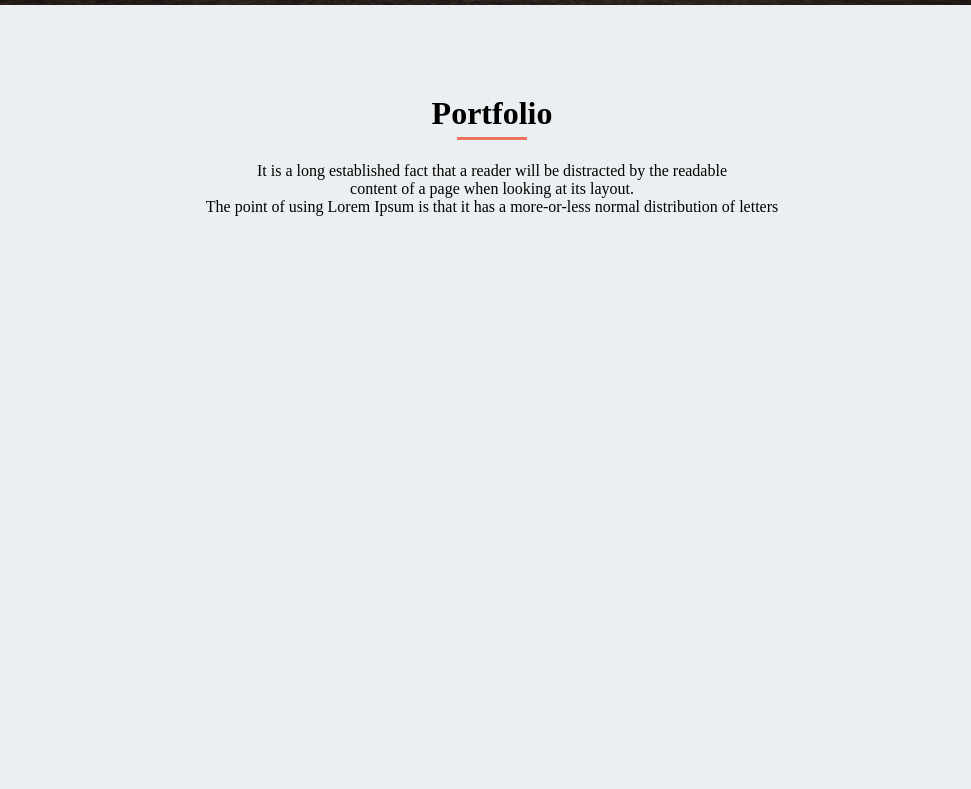
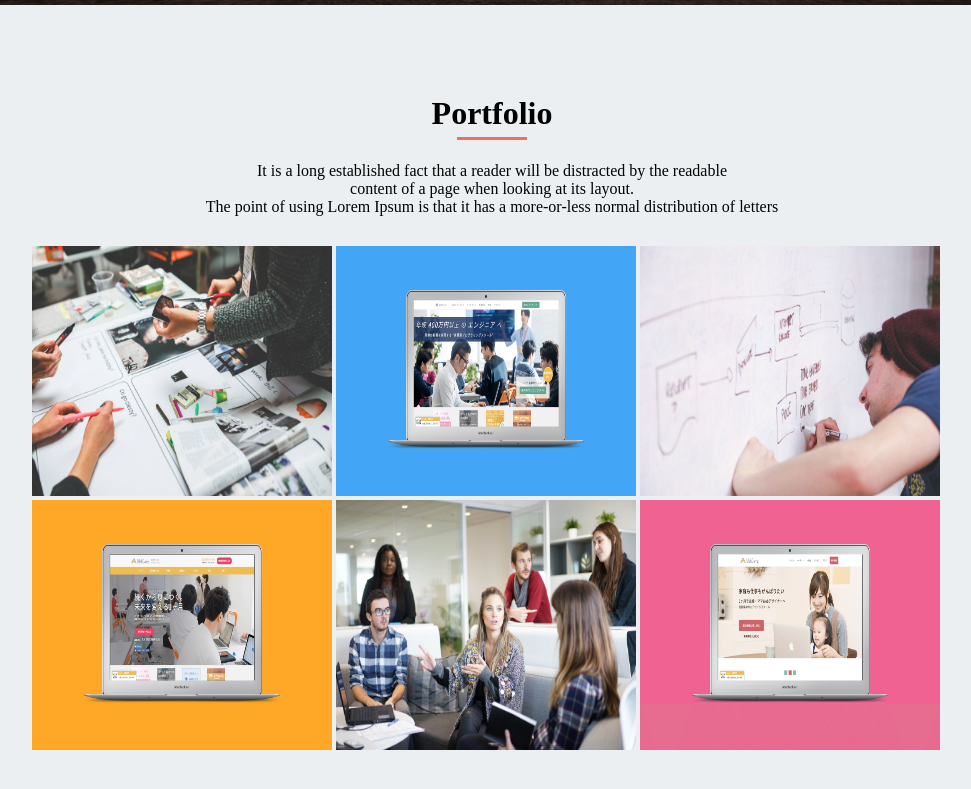
Before and after one commit to TettaTakahashi/MySite, a plain HTML site: page index.html in a window 1280 px wide. Shown: the part 715-1504 px from the top of the page, without its empty margins (148-1119 px from the left). Drawn offline with Linux system fonts and the light colour scheme.

Commit message:
[Update]Portfolio画像挿入

```diff
--- a/index.html
+++ b/index.html
@@ -52,6 +52,15 @@
           content of a page when looking at its layout.<br>
           The point of using Lorem Ipsum is that it has a more-or-less normal distribution of letters
         </p>
+
+        <div class="portfolio-img">
+          <img src="img/sketch.jpg">
+          <img src="img/websuku.png">
+          <img src="img/write.jpg">
+          <img src="img/webcamp.png">
+          <img src="img/talk.jpg">
+          <img src="img/webcamp-mother.png">
+        </div>
       </div>
     </div>
 
--- a/style.css
+++ b/style.css
@@ -96,3 +96,13 @@ header img{
   font-size: 16px;
   text-align: center;
 }
+
+
+.portfolio-img{
+  padding-top: 30px;
+}
+
+.portfolio-img img{
+  width: 300px;
+  height: 250px;
+}
```
